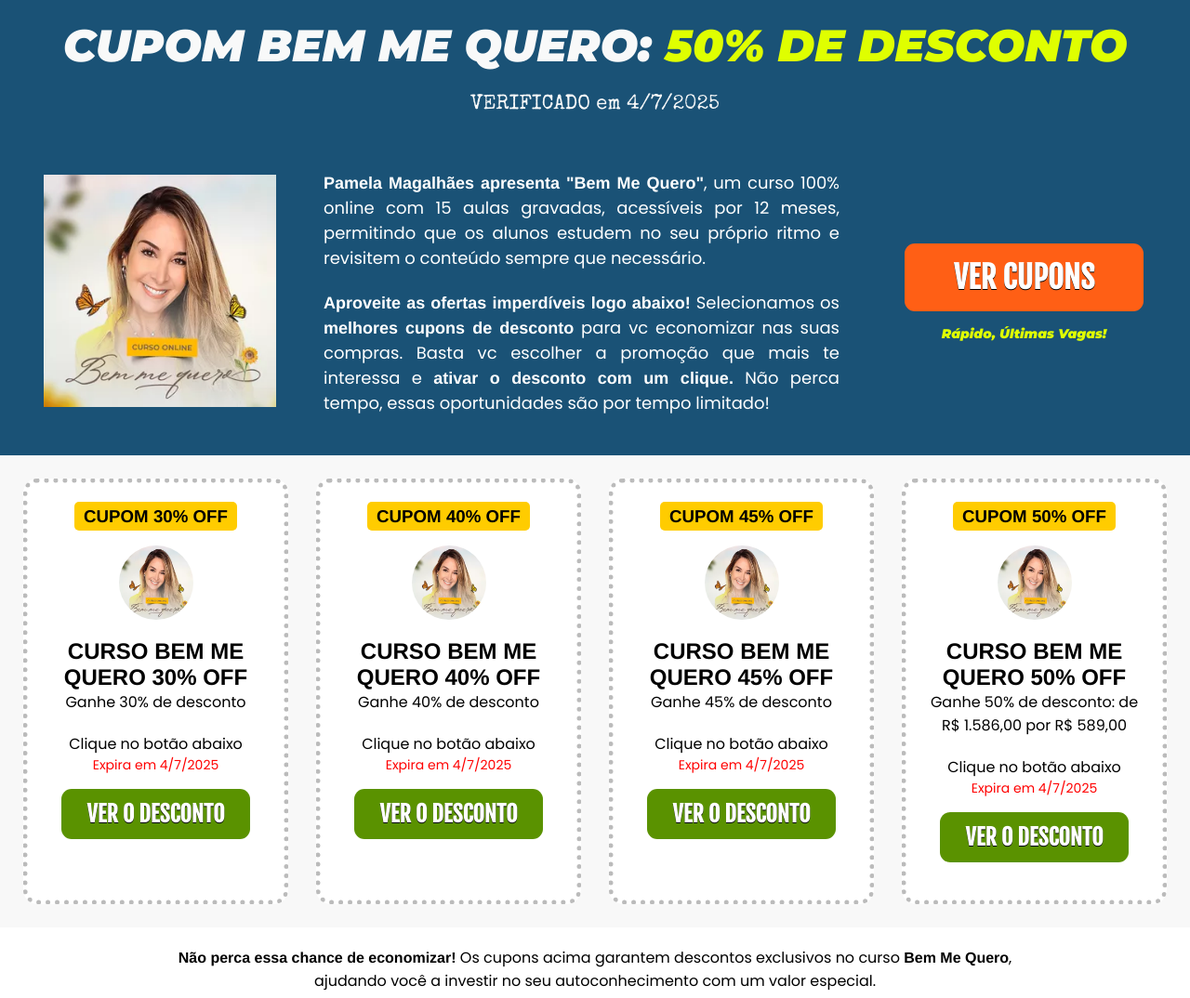
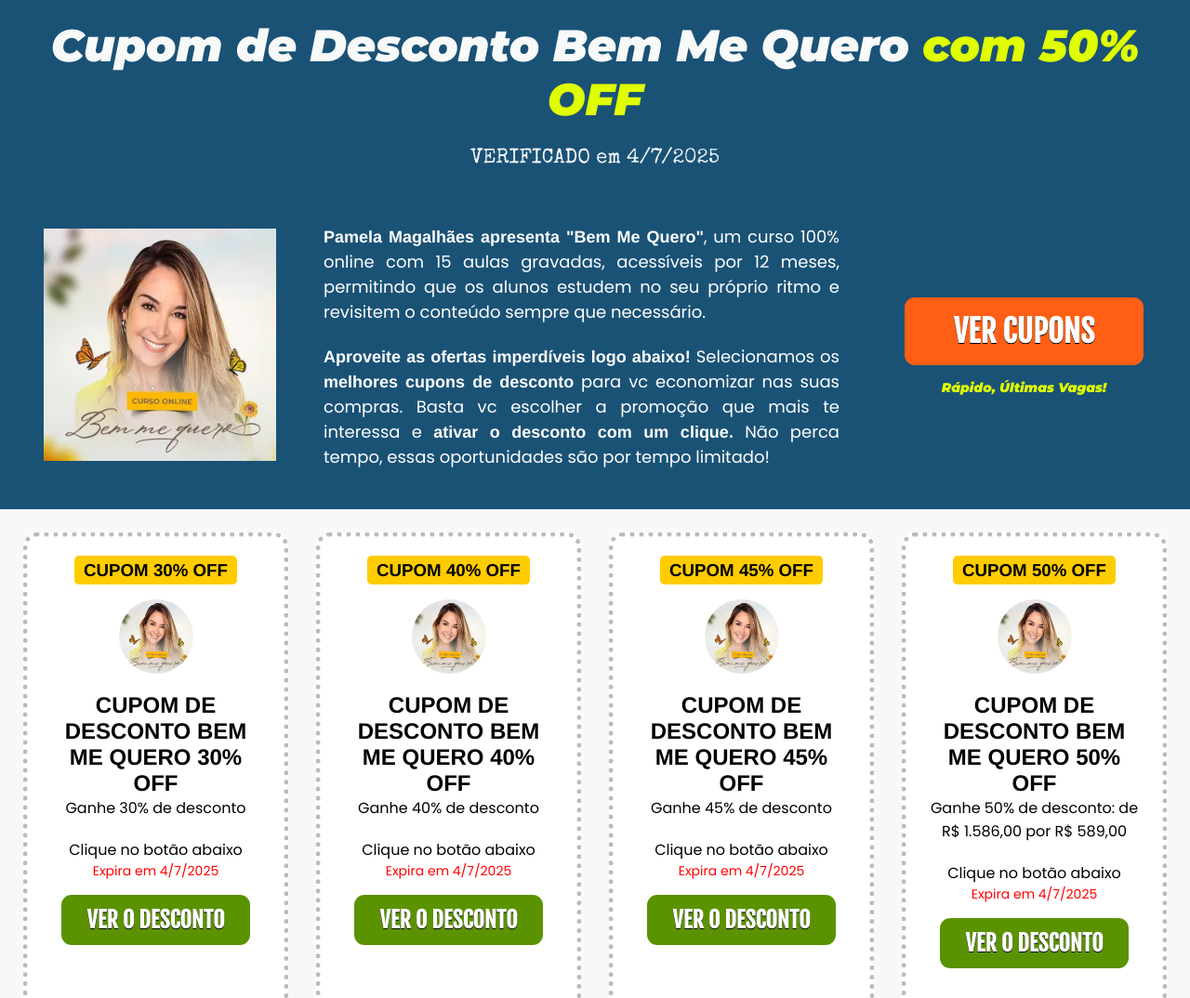
Before and after one commit to desconto-no-curso/0001, a plain HTML site: page index.html in a window 1280 px wide. Shown: the top 1074 px of the page at 93% size. Drawn offline with Linux system fonts and the light colour scheme.

Commit message:
Update index.html

```diff
--- a/index.html
+++ b/index.html
@@ -441,7 +441,7 @@
 
   </style>
 
-  <title>Bem Me Quero - Cupom 50% OFF </title>
+  <title>Cupom de Desconto Bem Me Quero com 50% OFF </title>
 	<meta name="description" content="Ative Agora o Cupom de Desconto e pague 50% mais barato no curso Bem Me Quero da Pamela Magalhães. ">
 
 	<meta name="keywords" content="bem me quero, cupom bem me quero, cupom de desconto bem me quero">
@@ -508,7 +508,7 @@
 
   <header>
     <div class="titulo">
-		<h1>CUPOM BEM ME QUERO:<span class="destaque"> 50% DE DESCONTO </span></h1>
+		<h1>Cupom de Desconto Bem Me Quero<span class="destaque"> com 50% OFF</span></h1>
     </div><br>
 
 <div class="testado"> VERIFICADO em
@@ -562,7 +562,7 @@
         </div>
         <img src="./assets/images/bem-me-quero.webp" alt="Cupom BEM ME QUERO - 30% OFF">
         <div class="container" style="background-color:white">
-            <h2><b>CURSO BEM ME QUERO 30% OFF</b></h2>
+            <h2><b>CUPOM DE DESCONTO BEM ME QUERO 30% OFF</b></h2>
             <p>Ganhe 30% de desconto</p>
         </div>
         <div class="container">
@@ -584,7 +584,7 @@
         </div>
         <img src="./assets/images/bem-me-quero.webp" alt="Cupom BEM ME QUERO - 40% OFF">
         <div class="container" style="background-color:white">
-            <h2><b>CURSO BEM ME QUERO 40% OFF</b></h2>
+            <h2><b>CUPOM DE DESCONTO BEM ME QUERO 40% OFF</b></h2>
             <p>Ganhe 40% de desconto</p>
         </div>
         <div class="container">
@@ -606,7 +606,7 @@
         </div>
         <img src="./assets/images/bem-me-quero.webp" alt="Cupom BEM ME QUERO - 45% OFF">
         <div class="container" style="background-color:white">
-            <h2><b>CURSO BEM ME QUERO 45% OFF</b></h2>
+            <h2><b>CUPOM DE DESCONTO BEM ME QUERO 45% OFF</b></h2>
             <p>Ganhe 45% de desconto</p>
 			</div>
         <div class="container">
@@ -628,7 +628,7 @@
         </div>
         <img src="./assets/images/bem-me-quero.webp" alt="Cupom BEM ME QUERO - 50% OFF">
         <div class="container" style="background-color:white">
-            <h2><b>CURSO BEM ME QUERO 50% OFF</b></h2>
+            <h2><b>CUPOM DE DESCONTO BEM ME QUERO 50% OFF</b></h2>
             <p>Ganhe 50% de desconto: de R$ 1.586,00 por R$ 589,00</p>
         </div>
         <div class="container">
```
